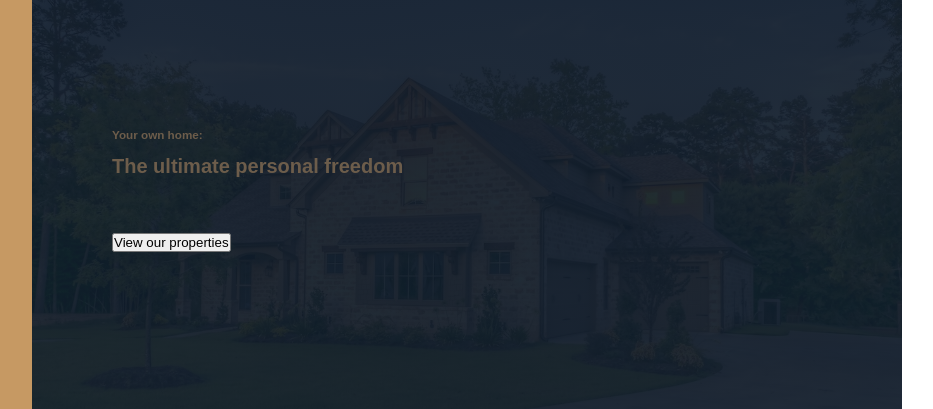
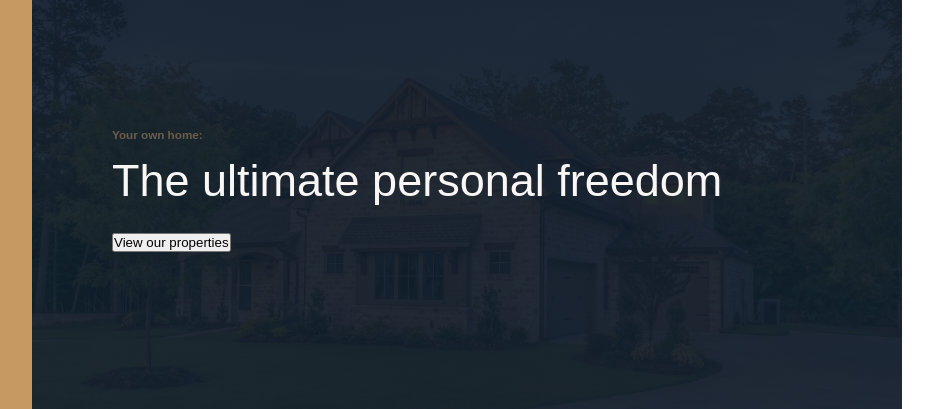
Before and after one commit to nazarepiedady/nexter, a website: page index.html in a window 1280 px wide. Shown: the part 92-501 px from the top of the page, without its empty margins (48-981 px from the left). Drawn offline with Linux system fonts and the light colour scheme.

Commit message:
Create style to heading level 1 utility class

```diff
--- a/sass/_typography.scss
+++ b/sass/_typography.scss
@@ -2,3 +2,10 @@
   font-weight: 400;
   font-family: $font-display;
 }
+
+.heading-1 {
+  line-height: 1;
+  @extend %heading;
+  font-size: 4.5rem;
+  color: $color-grey--light-1;
+}
```
Also changed, not shown: css/styles.css, 1 other file.
